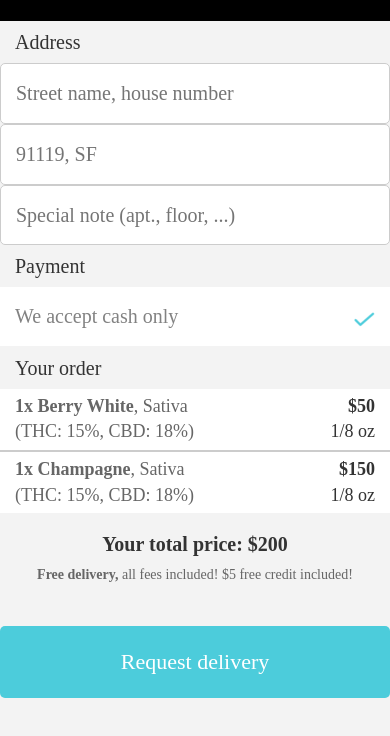
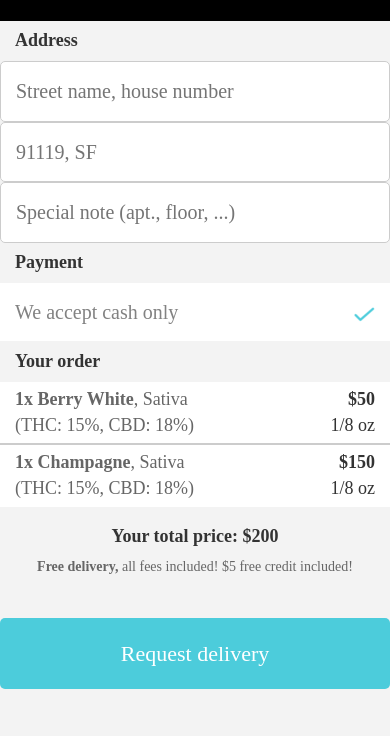
Before and after one commit to olegweb1981/test, a plain HTML site: page index.html in a window 390 px wide. Shown: the part 50-786 px from the top of the page. Drawn offline with nearby package versions, Linux system fonts and the light colour scheme; a web font is replaced by a local one.

Commit message:
Corrected h1

```diff
--- a/index.html
+++ b/index.html
@@ -171,7 +171,7 @@
         </div>
         <div>
             <div class="v_price visible-xs visible-sm">
-                <h1><b>Your total price: $200</b></h1>
+                <h1>Your total price: $200</h1>
                 <p style="color: #666666;"><b>Free delivery,</b> all fees included! $5 free credit included!</p>
             </div>
             <div class="price hidden-sm hidden-xs">
--- a/style.css
+++ b/style.css
@@ -136,9 +136,10 @@ section {
 
 @media (max-width: 891px) {
     h1 {
-        font-size: 20px;
+        font-size: 18px;
         margin: 0;
         padding: 10px 15px;
+        font-weight: bold;
     }
     .pay-text {
         background-color: white;
```
